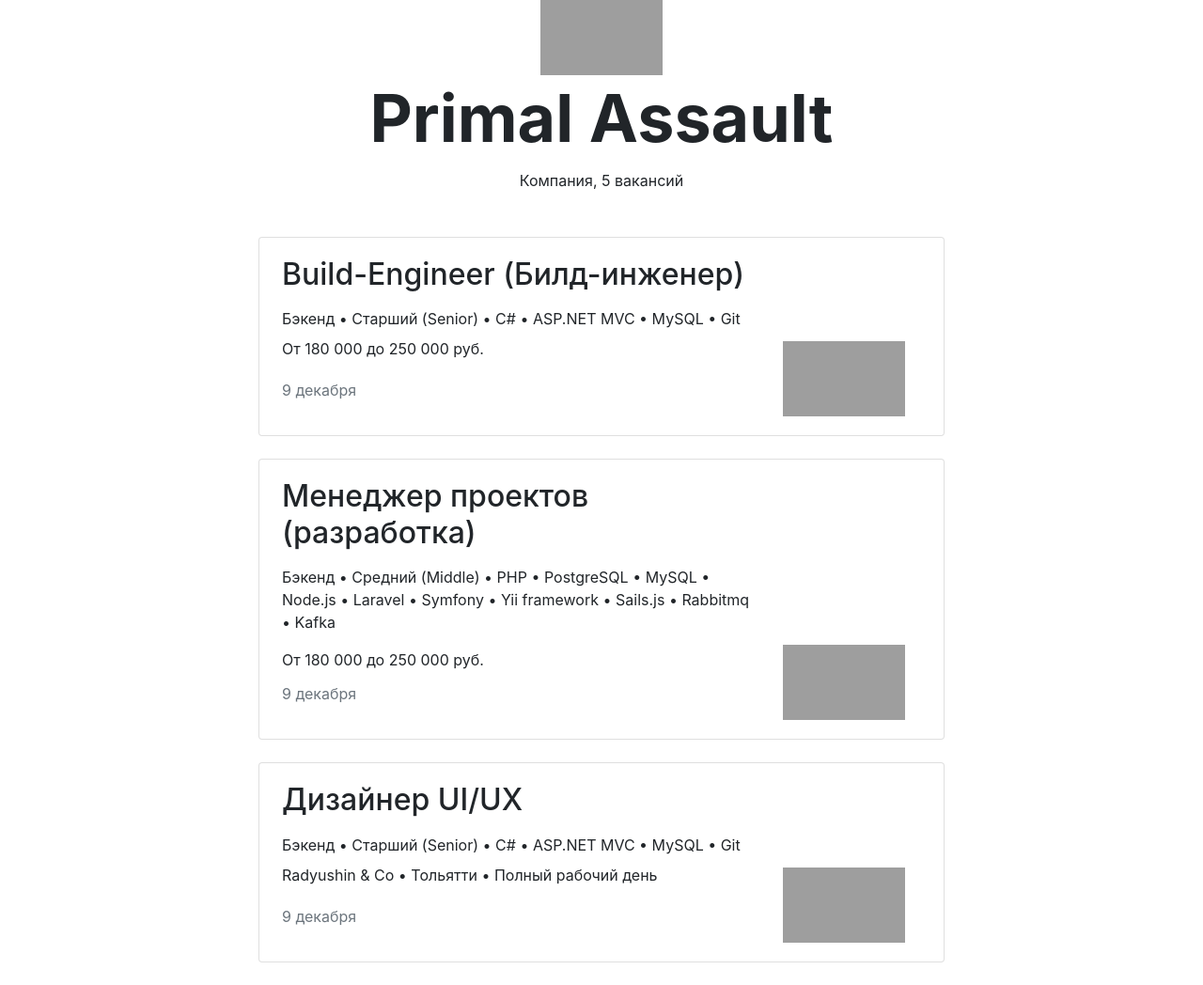
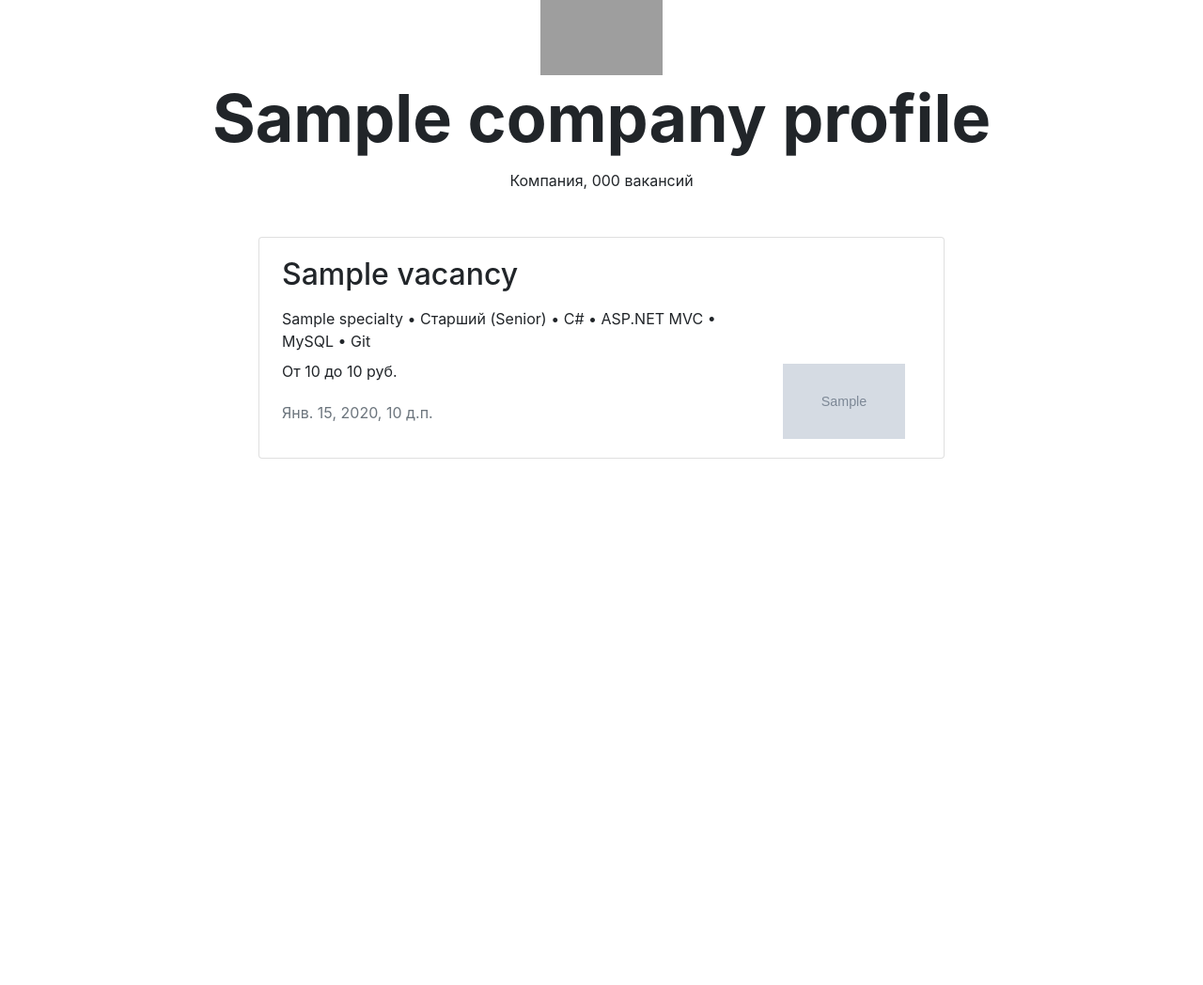
Before and after one commit to PetrovRuslan/stepic-django--vacancy-2week, a Django app: template jvacancy/templates/jvacancy/company.html in a window 1280 px wide. Shown: the part 176-1224 px from the top of the page at 94% size. After the commit the page ends 664 px from the top, so only its background shows below. Run offline with Django 3.2, Linux system fonts and the light colour scheme; the template is opened without the code that fills it: most values are stand-ins (such as "Sample title", 1, 10 or a date in 2020); grey boxes marked "Sample" are stand-in pictures; some libraries are stand-ins or nearby versions; grey boxes are pictures that could not be loaded.

Commit message:
шаблон вывода profile компании

```diff
--- a/jvacancy/templates/jvacancy/company.html
+++ b/jvacancy/templates/jvacancy/company.html
@@ -7,55 +7,27 @@
     <div class="text-center">
       <img src="https://place-hold.it/130x80" width="130" height="80" alt="">
     </div>
-    <h1 class="h1 text-center mx-auto mt-0 pt-1" style="font-size: 70px;"><strong>Primal Assault</strong></h1>
-    <p class="text-center pt-1">Компания, 5 вакансий</p>
+    <h1 class="h1 text-center mx-auto mt-0 pt-1" style="font-size: 70px;"><strong>{{ company_profile.name }}</strong></h1>
+    <p class="text-center pt-1">Компания, {{ number_of_vacancies_company }} вакансий</p>
     <div class="row mt-5">
       <div class="col-12 col-lg-8 offset-lg-2 m-auto">
+        {% for vacancy in vacancies_company %}
           <div class="card mb-4">
             <div class="card-body px-4">
               <div class="row">
                 <div class="col-12 col-md-8 col-lg-9">
-                <h2 class="h2 pb-2">Build-Engineer (Билд-инженер)</h2>
-                <p class="mb-2">Бэкенд • Старший (Senior) • C# • ASP.NET MVC • MySQL • Git</p>
-                <p>От 180 000 до 250 000 руб.</p>
-                <p class="text-muted pt-1">9 декабря</p>
+                  <h2 class="h2 pb-2">{{ vacancy.title }}</h2>
+                  <p class="mb-2">{{ vacancy.specialty.title }} • Старший (Senior) • C# • ASP.NET MVC • MySQL • Git</p>
+                  <p>От {{ vacancy.salary_min }} до {{ vacancy.salary_max }} руб.</p>
+                  <p class="text-muted pt-1">{{ vacancy.published_at }}</p>
                 </div>
                 <div class="col-12 col-md-4 col-lg-3 d-flex align-items-end">
-                <img src="https://place-hold.it/130x80" width="130" height="80" alt="">
+                  <img src="{{ vacancy.company.logo }}" width="130" height="80" alt="">
                 </div>
               </div>
             </div>
           </div>
-        <div class="card mb-4">
-          <div class="card-body px-4">
-            <div class="row">
-              <div class="col-12 col-md-8 col-lg-9">
-                <h2 class="h2 pb-2">Менеджер проектов (разработка)</h2>
-                <p>Бэкенд • Средний (Middle) • PHP • PostgreSQL • MySQL • Node.js • Laravel • Symfony • Yii framework • Sails.js • Rabbitmq • Kafka</p>
-                <p class="mb-2">От 180 000 до 250 000 руб.</p>
-                <p class="text-muted pt-1">9 декабря</p>
-              </div>
-              <div class="col-12 col-md-4 col-lg-3 d-flex align-items-end">
-                <img src="https://place-hold.it/130x80" width="130" height="80" alt="">
-              </div>
-            </div>
-          </div>
-        </div>
-        <div class="card mb-4">
-          <div class="card-body px-4">
-            <div class="row">
-              <div class="col-12 col-md-8 col-lg-9">
-                <h2 class="h2 pb-2">Дизайнер UI/UX</h2>
-                <p class="mb-2">Бэкенд • Старший (Senior) • C# • ASP.NET MVC • MySQL • Git</p>
-                <p>Radyushin & Co • Тольятти • Полный рабочий день</p>
-                <p class="text-muted pt-1">9 декабря</p>
-              </div>
-              <div class="col-12 col-md-4 col-lg-3 d-flex align-items-end">
-                <img src="https://place-hold.it/130x80" width="130" height="80" alt="">
-              </div>
-            </div>
-          </div>
-        </div>
+        {% endfor %}
       </div>
     </div>
   </section>
```
Lines whose indentation alone changed are shown as unchanged.
